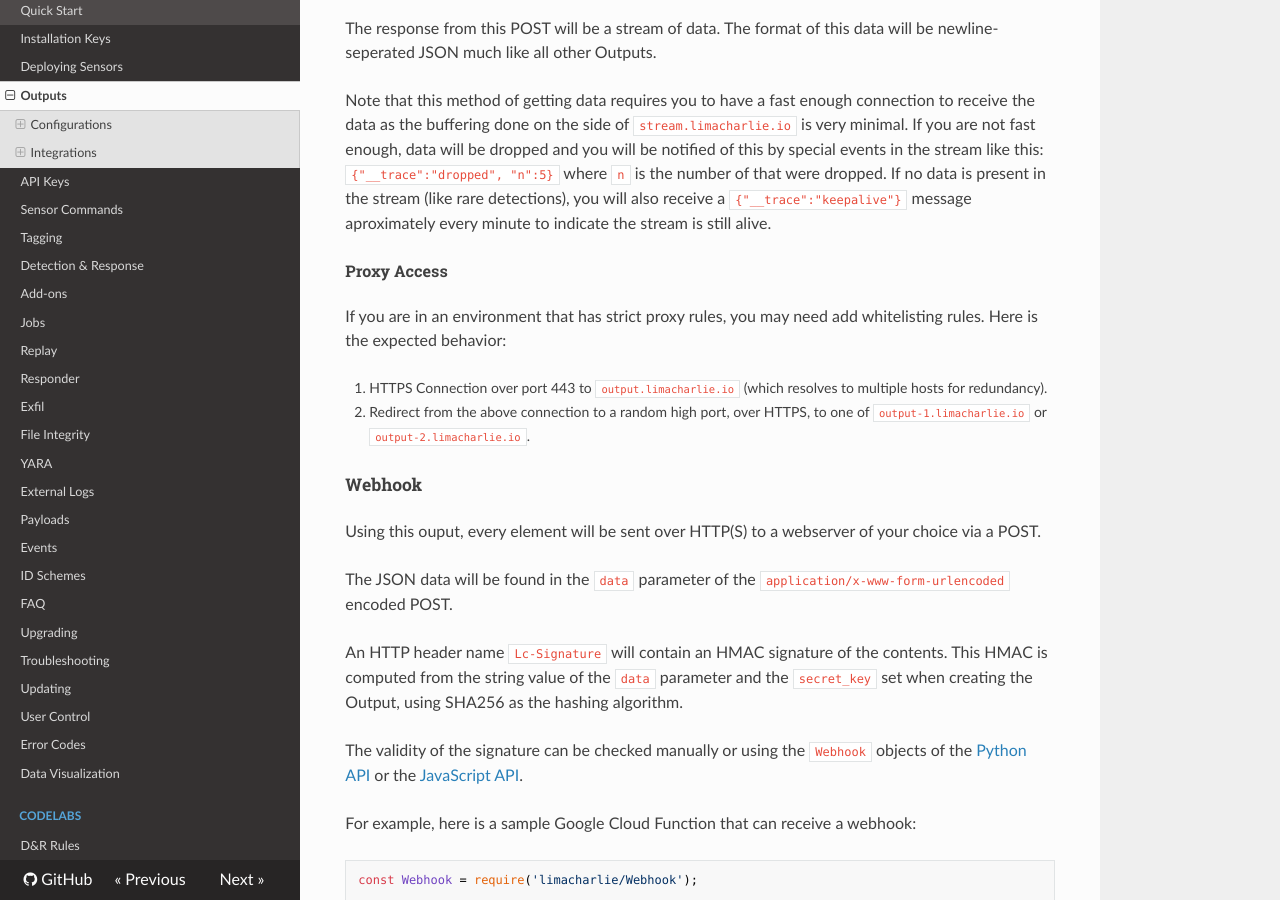
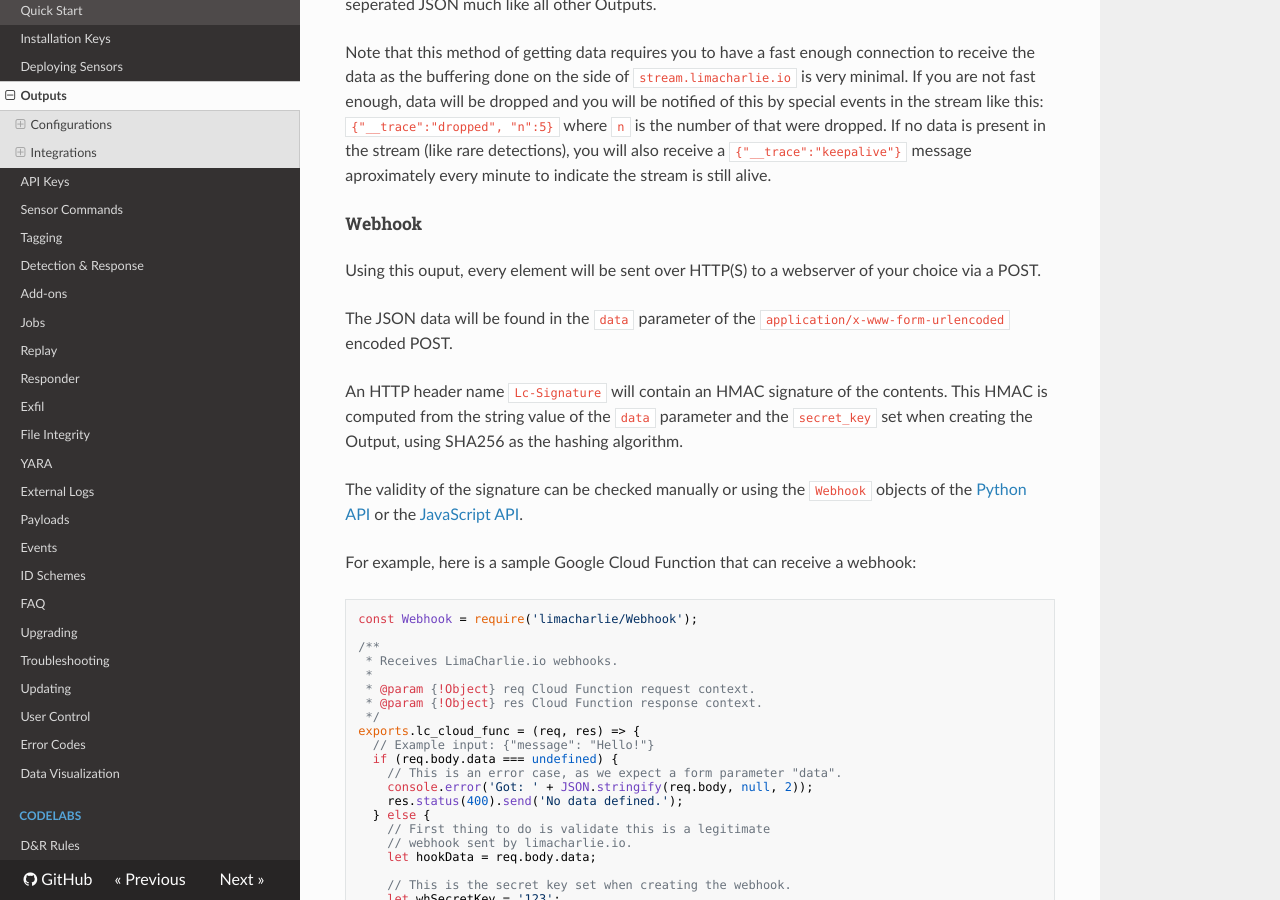
Before and after one commit to refractionPOINT/lce_doc, an MkDocs documentation site: the page built from docs/outputs.md, in a window 1280 px wide and 900 px high, scrolled down 8905 px. Built offline with MkDocs 1.6.1, drawn with Linux system fonts in a browser that asks for light colours; nearby versions of some CDN libraries; old or Windows-style settings are respelled for this version of MkDocs.

Commit message:
Remove proxy section no longer relevant.

```diff
--- a/docs/outputs.md
+++ b/docs/outputs.md
@@ -360,12 +360,6 @@ be notified of this by special events in the stream like this: `{"__trace":"drop
 that were dropped. If no data is present in the stream (like rare detections), you will also receive a `{"__trace":"keepalive"}`
 message aproximately every minute to indicate the stream is still alive.
 
-#### Proxy Access
-If you are in an environment that has strict proxy rules, you may need add whitelisting rules. Here is the expected behavior:
-
-1. HTTPS Connection over port 443 to `output.limacharlie.io` (which resolves to multiple hosts for redundancy).
-1. Redirect from the above connection to a random high port, over HTTPS, to one of `output-1.limacharlie.io` or `output-2.limacharlie.io`.
-
 ### Webhook
 Using this ouput, every element will be sent over HTTP(S) to a webserver of your choice via a POST.
 
```
